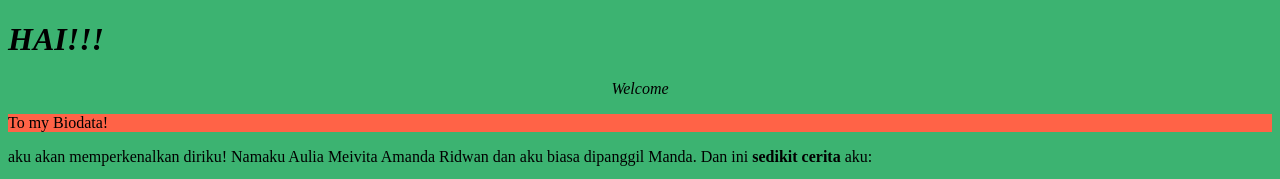
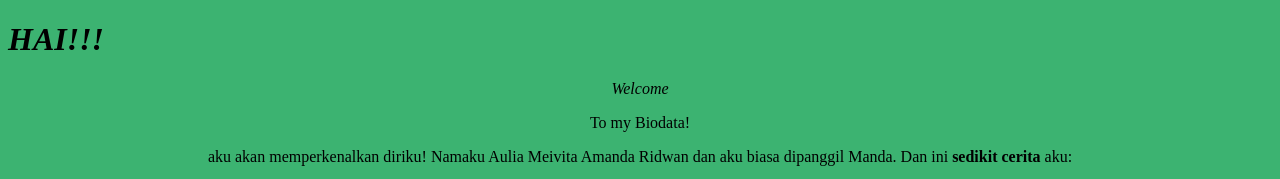
Before and after one commit to auliameivita/auliameivita.github.io, a plain HTML site: page index.html in a window 1280 px wide. Shown: the top 179 px of the page. Drawn offline with Linux system fonts and the light colour scheme.

Commit message:
Update index.html

```diff
--- a/index.html
+++ b/index.html
@@ -7,7 +7,7 @@
 <body>
 <h1><EM>HAI!!!</EM></h1>
 <BLOCKQUOTE><EM><center>Welcome </center></EM></BLOCKQUOTE>
-<p style="background-color:Tomato;">To my Biodata!</p>
+<p style="background-color:Tomato;"><center>To my Biodata!<center></p>
 <p> aku akan memperkenalkan diriku! Namaku Aulia Meivita Amanda Ridwan dan aku biasa dipanggil Manda. Dan ini <strong>sedikit cerita </strong> aku:</p><ul type="square">
 	<li>Nama Lengkap         : Aulia Meivita Amanda Ridwan</li>
 	<li>Tempat Tanggal Lahir : Bogor,4 Mei 2003</li>
```
